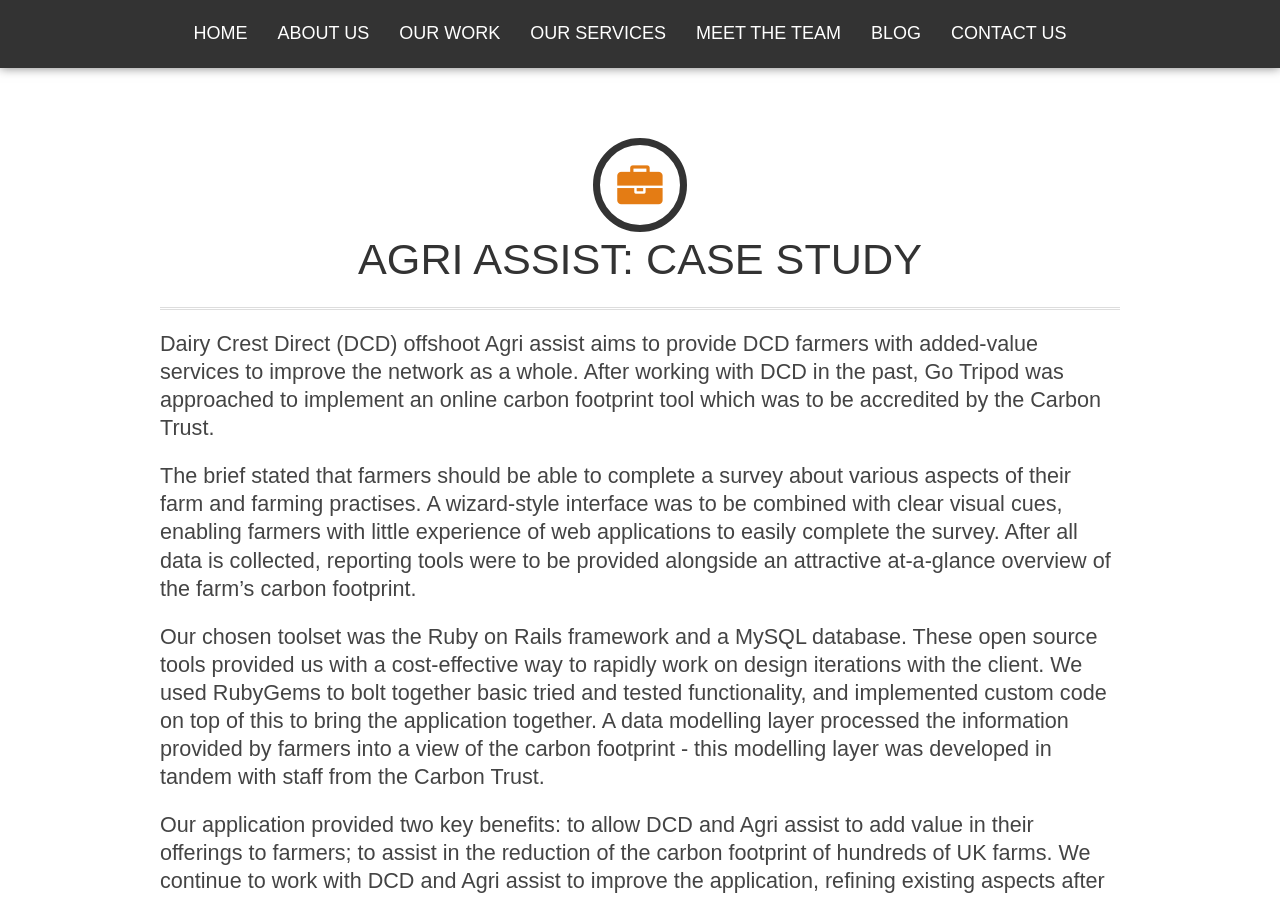
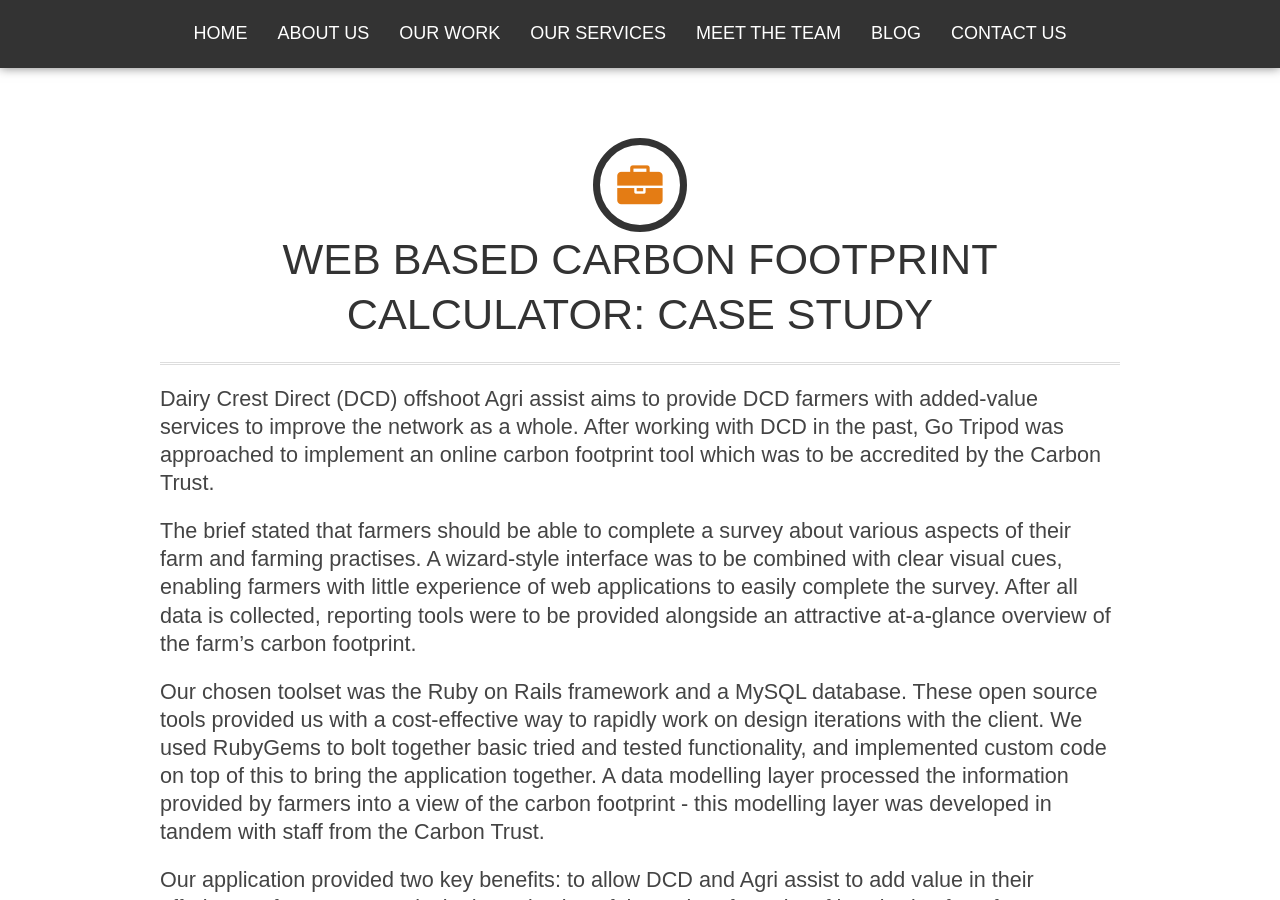
Before and after one commit to gotripod/gotripod.github.io, a Jekyll site: the page built from _case_studies/dairy-crest-direct.md, in a window 1280 px wide and 900 px high. Built offline with Jekyll 4.4.1, drawn with Linux system fonts in a browser that asks for light colours; some web fonts are replaced; Markdown is read by kramdown in place of the engine named in the settings; some of the changed lines change nothing that is shown.

Commit message:
Update dairy-crest-direct.md

```diff
--- a/_case_studies/dairy-crest-direct.md
+++ b/_case_studies/dairy-crest-direct.md
@@ -1,8 +1,8 @@
 ---
-title: Agri Assist
-intro: here
+title: Web Based Carbon Footprint Calculator
+intro: Agri Assist approached us to build a comprehensive carbon footprint calculator to be used by hundreds of farmers across the UK. We created a cloud solution to help understand the impact of a variety of farming methods and produce a Carbon Trust certified report containing at-a-glance results
 client: Dairy Crest Direct
-quote: 'insert here'
+quote:
 layout: case_study
 ---
 
```
